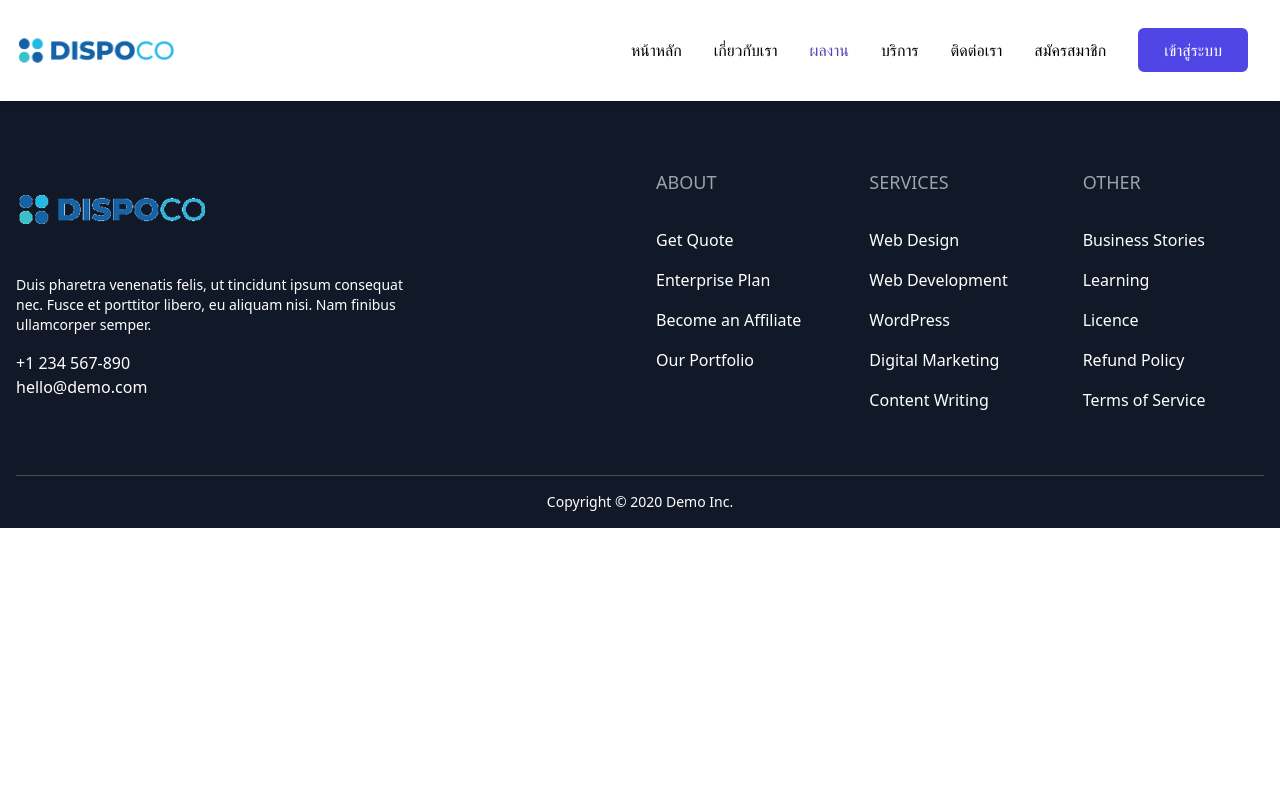
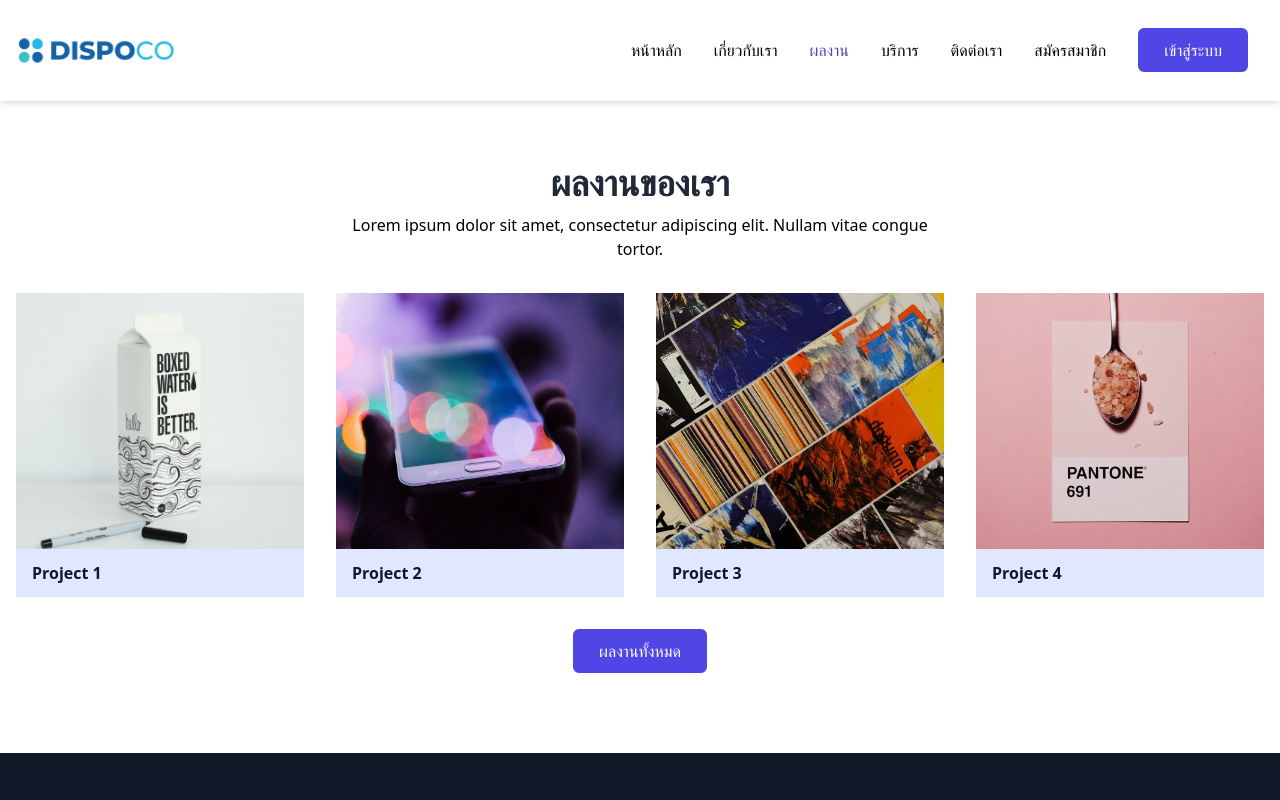
Before and after one commit to patipark/laravel8-vuejs3-inventory, a Vue app in the folder frontend/: page /portfolio in a window 1280 px wide. Shown: the top 800 px of the page. Built offline with nearby package versions, Linux system fonts and the light colour scheme.

Commit message:
แก้ไขหน้าผลงานของเรา

```diff
--- a/frontend/src/views/frontend/Portfolio.vue
+++ b/frontend/src/views/frontend/Portfolio.vue
@@ -1,6 +1,49 @@
 <template>
-  <h1>Portfolio Page</h1>
-  <p>
-    Lorem ipsum dolor sit amet consectetur adipisicing elit. Nobis modi tempora fuga officia, repudiandae labore, culpa a similique voluptas molestiae obcaecati voluptatibus accusamus repellat itaque minus repellendus! Iusto, ea voluptate?
-  </p>
+    <section>
+        <div class="container pt-40 pb-20 mx-auto text-center">
+            <div class="w-full px-4 mb-4 lg:mx-auto lg:w-1/2">
+                <h2 class="mb-2 text-4xl font-semibold leading-tight text-gray-800 capitalize">ผลงานของเรา</h2>
+                <p>Lorem ipsum dolor sit amet, consectetur adipiscing elit. Nullam vitae congue tortor. </p>
+            </div>
+            <div class="flex flex-wrap items-center mb-4">
+                <div class="w-full p-4 lg:w-3/12 sm:w-6/12">
+                    <a href="#" class="block text-left hover:opacity-75">
+                        <img src="@/assets/img/img-work-1.jpg" class="object-cover w-full h-64"/>
+                        <div class="flex items-center justify-between px-4 py-3 bg-indigo-100">
+                            <h5 class="text-base font-semibold text-gray-900">Project 1</h5>
+                            <i class="fa-plus fas"></i>
+                        </div>
+                    </a>
+                </div>
+                <div class="w-full p-4 lg:w-3/12 sm:w-6/12">
+                    <a href="#" class="block text-left hover:opacity-75">
+                        <img src="@/assets/img/img-work-2.jpg" class="object-cover w-full h-64"/>
+                        <div class="flex items-center justify-between px-4 py-3 bg-indigo-100">
+                            <h5 class="text-base font-semibold text-gray-900">Project 2</h5>
+                            <i class="fa-plus fas"></i>
+                        </div>
+                    </a>
+                </div>
+                <div class="w-full p-4 lg:w-3/12 sm:w-6/12">
+                    <a href="#" class="block text-left hover:opacity-75">
+                        <img src="@/assets/img/img-work-3.jpg" class="object-cover w-full h-64"/>
+                        <div class="flex items-center justify-between px-4 py-3 bg-indigo-100">
+                            <h5 class="text-base font-semibold text-gray-900">Project 3</h5>
+                            <i class="fa-plus fas"></i>
+                        </div>
+                    </a>
+                </div>
+                <div class="w-full p-4 lg:w-3/12 sm:w-6/12">
+                    <a href="#" class="block text-left hover:opacity-75">
+                        <img src="@/assets/img/img-work-4.jpg" class="object-cover w-full h-64"/>
+                        <div class="flex items-center justify-between px-4 py-3 bg-indigo-100">
+                            <h5 class="text-base font-semibold text-gray-900">Project 4</h5>
+                            <i class="fa-plus fas"></i>
+                        </div>
+                    </a>
+                </div>
+            </div>
+            <a href="#" class="inline-block px-6 py-2 text-white bg-indigo-600 border-2 border-indigo-600 rounded-md hover:text-indigo-600 hover:bg-indigo-100">ผลงานทั้งหมด</a>
+        </div>
+    </section>
 </template>
```
